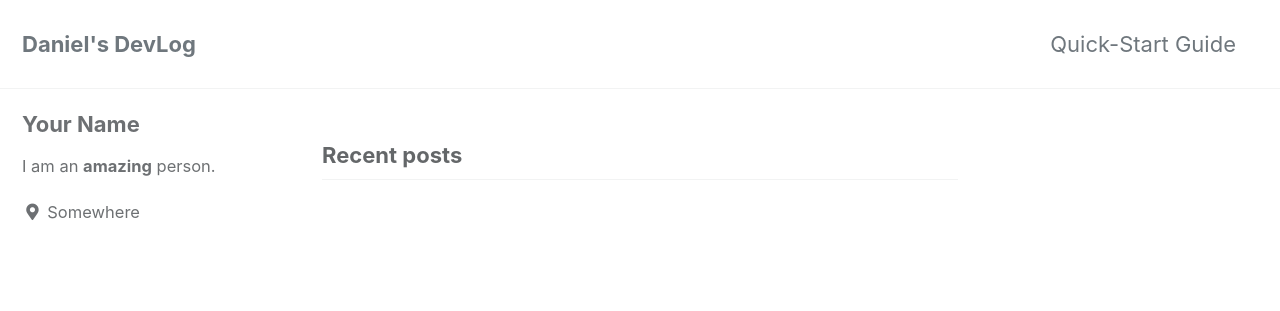
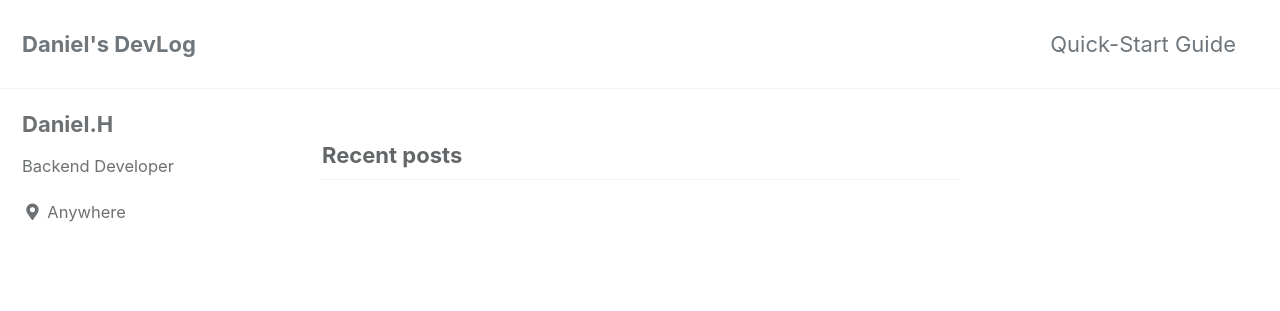
Before and after one commit to bnz18/bnz18.github.io, a Jekyll site: the page built from index.html, in a window 1280 px wide. Shown: the top 311 px of the page. Built offline with Jekyll 4.4.1, drawn with Linux system fonts in a browser that asks for light colours; cached includes are drawn as plain includes; the list of posts is cut into pages by our own code.

Commit message:
Update _config.yml

```diff
--- a/_config.yml
+++ b/_config.yml
@@ -103,10 +103,10 @@ analytics:
 
 # Site Author
 author:
-  name: "Your Name"
+  name: "Daniel.H"
   avatar: # path of avatar image, e.g. "/assets/images/bio-photo.jpg"
-  bio: "I am an **amazing** person."
-  location: "Somewhere"
+  bio: "Backend Developer"
+  location: "Anywhere"
   email:
   links:
     - label: "Email"
```
